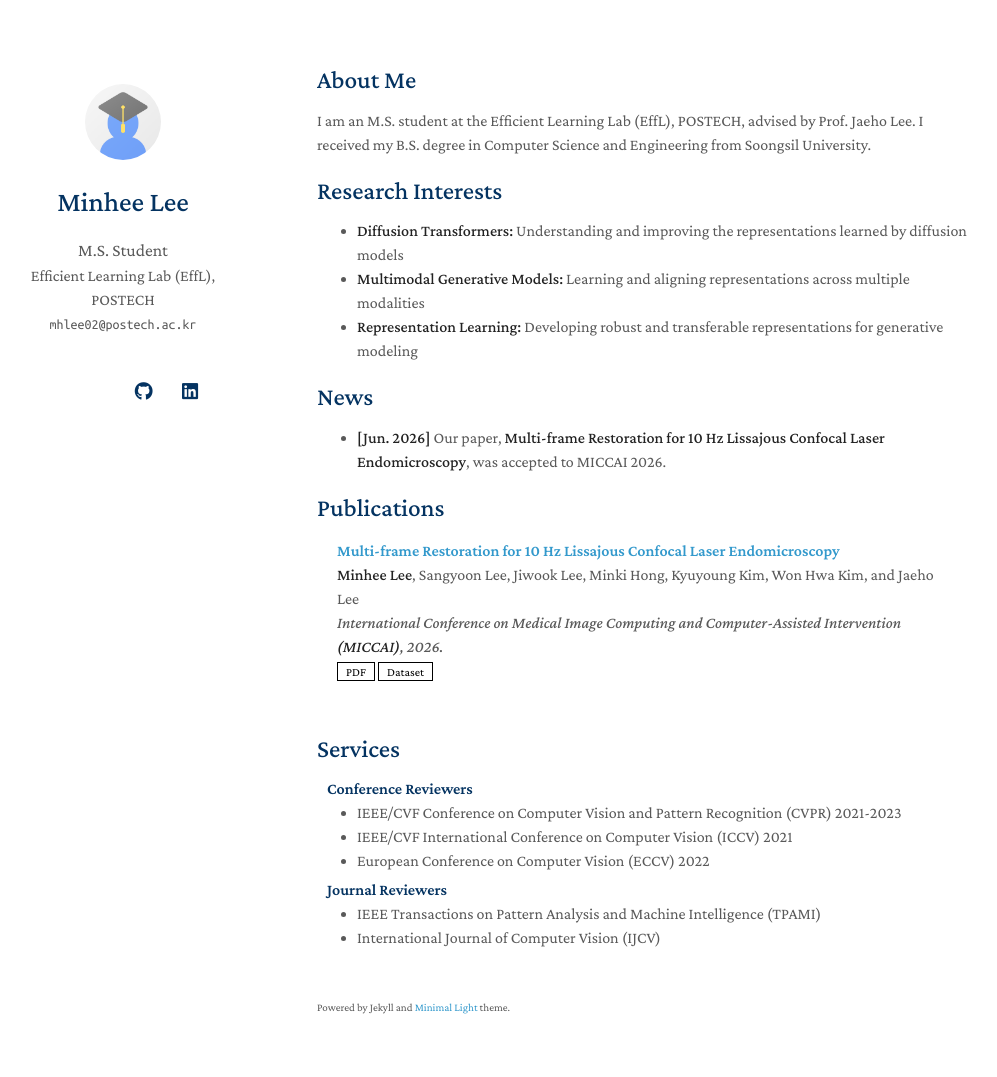
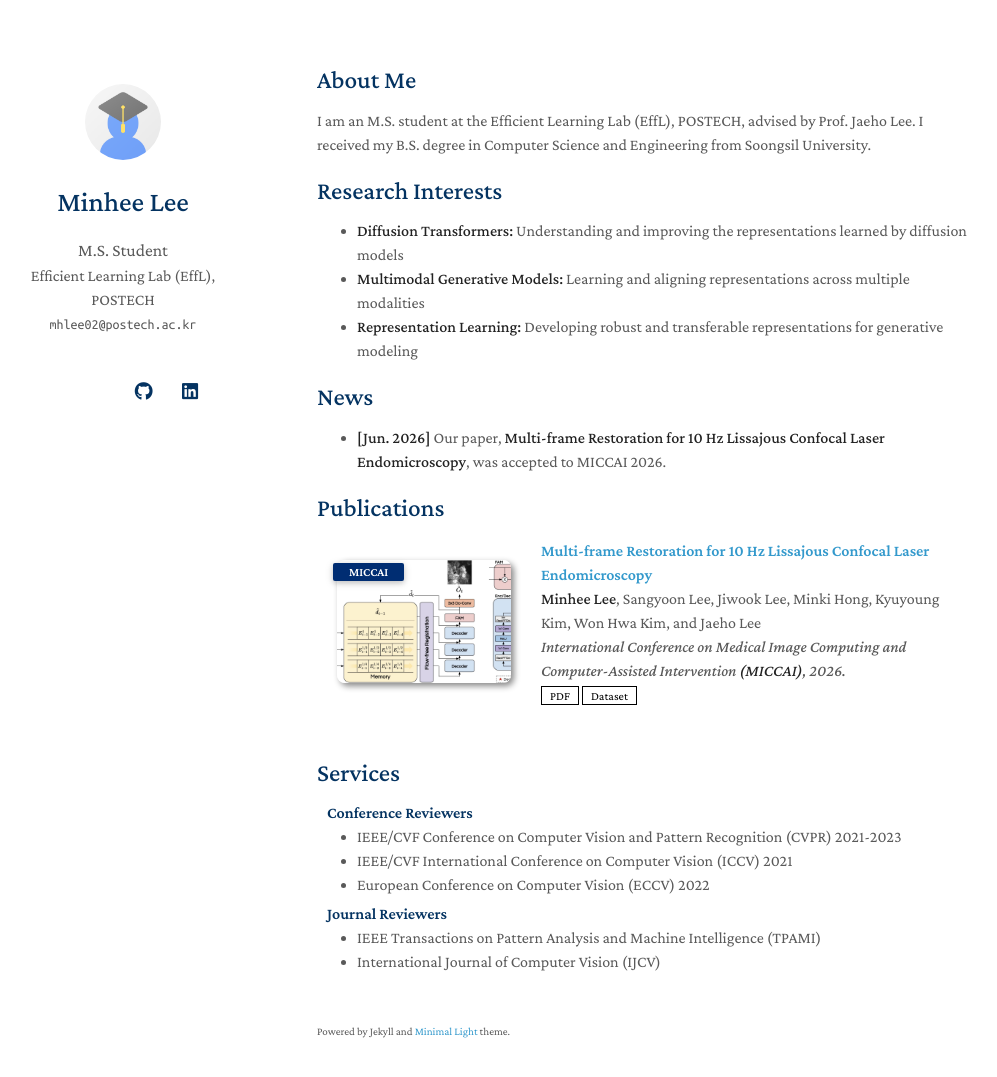
Before and after one commit to MoOo2mini/MoOo2mini.github.io, a Jekyll site: the page built from index.md, in a window 1280 px wide and 1112 px high. Shown: the top 1077 px of the window, without its empty margins (153-1150 px from the left). Built offline with Jekyll 4.4.1, drawn with Linux system fonts in a browser that asks for light colours; a style sheet for code colours, icons or effects is not loaded; our own code applies the rules of GitHub Pages for plain Markdown files.

Commit message:
Add MIRA publication thumbnail

```diff
--- a/_data/publications.yml
+++ b/_data/publications.yml
@@ -6,3 +6,4 @@ main:
     conference: International Conference on Medical Image Computing and Computer-Assisted Intervention <strong>(MICCAI)</strong>, 2026.
     pdf: https://papers.miccai.org/miccai-2026/paper/4278_paper.pdf
     dataset: https://huggingface.co/datasets/2mm/MaLissa
+    image: ./assets/img/mira_architecture.jpg
--- a/_includes/publications.md
+++ b/_includes/publications.md
@@ -9,7 +9,7 @@
 <div class="pub-row">
   {% if link.image %}
   <div class="col-sm-3 abbr" style="position: relative;padding-right: 15px;padding-left: 15px;">
-    <img src="{{ link.image }}" class="teaser img-fluid z-depth-1" style="width=100;height=40%">
+    <img src="{{ link.image }}" class="teaser img-fluid z-depth-1" alt="Thumbnail for {{ link.title }}">
     {% if link.conference_short %}
     <abbr class="badge">{{ link.conference_short }}</abbr>
     {% endif %}
```
Also changed, not shown: assets/img/mira_architecture.jpg (added).
